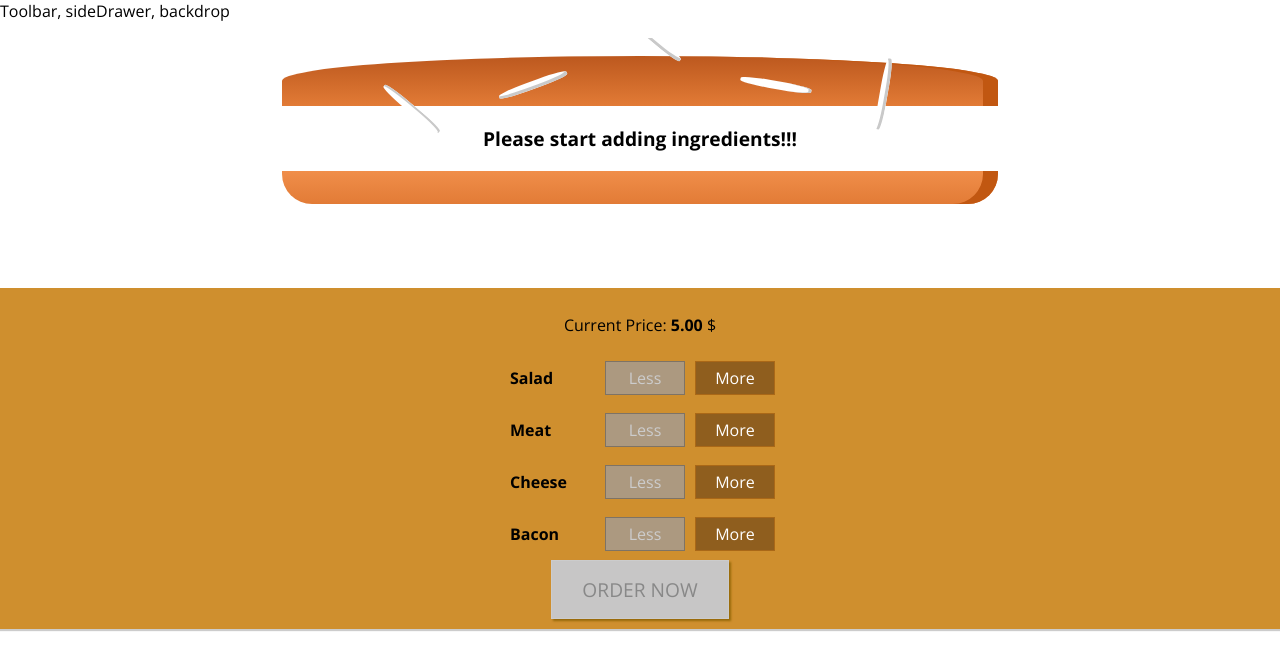
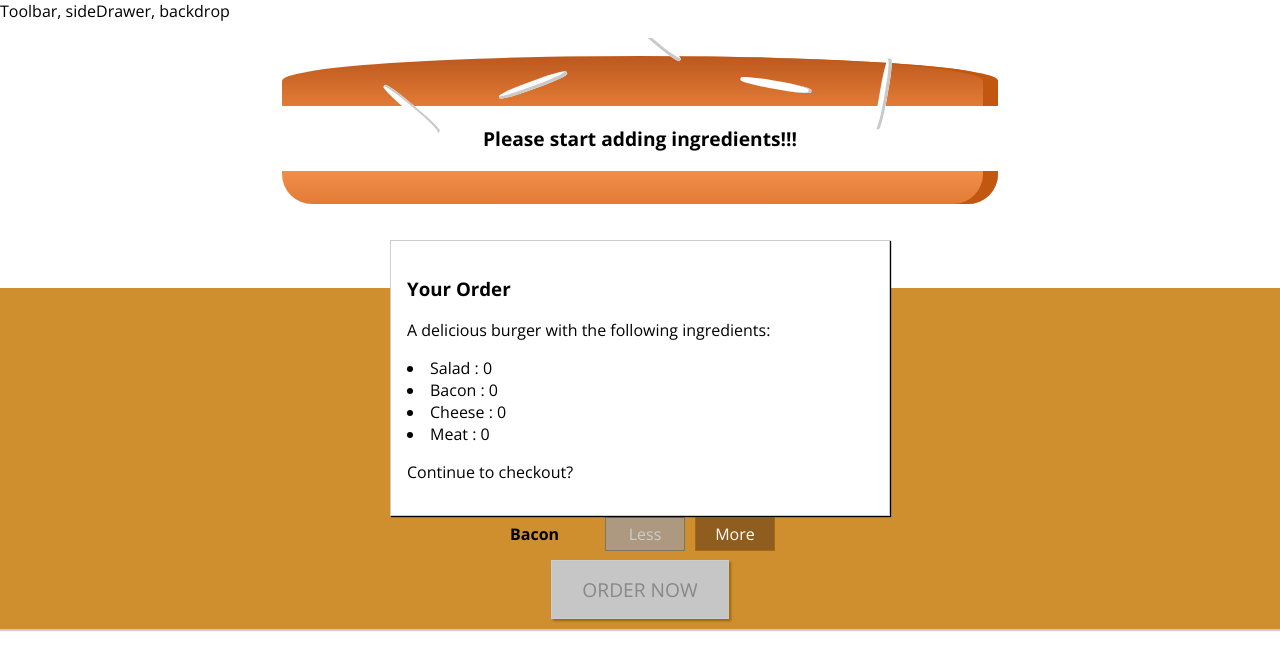
Before and after one commit to Sivajstme/letsmakeburger, a React (Create React App) app: page / in a window 1280 px wide. Shown: the top 670 px of the page. Built offline with nearby package versions, Linux system fonts and the light colour scheme.

Commit message:
Added model

```diff
--- /dev/null
+++ b/src/components/Burger/OrderSummary/OrderSummary.js
@@ -0,0 +1,27 @@
+import React from 'react';
+import Aux from '../../../hoc/Aux';
+
+
+const orderSummary = (props)=>{
+    const ingredientSummary = Object.keys(props.ingredients).map((el,i) =>{
+
+        return <li key={el+i}><span style={{textTransform:'capitalize'}}>{el} </span>: {props.ingredients[el]}</li>;
+
+
+    })
+
+
+    return(
+        <Aux>
+            <h3>Your Order</h3>
+            <p>A delicious burger with the following ingredients:</p>
+
+            {ingredientSummary}
+            <p>Continue to checkout?</p>
+        </Aux>
+
+
+    )
+}
+
+export default orderSummary;
--- /dev/null
+++ b/src/components/UI/Modal/Modal.css
@@ -0,0 +1,20 @@
+.Modal {
+    position: fixed;
+    z-index: 500;
+    background-color: white;
+    width: 70%;
+    border: 1px solid #ccc;
+    box-shadow: 1px 1px 1px black;
+    padding: 16px;
+    left: 15%;
+    top: 30%;
+    box-sizing: border-box;
+    transition: all 0.3s ease-out;
+}
+
+@media (min-width: 600px) {
+    .Modal {
+        width: 500px;
+        left: calc(50% - 250px);
+    }
+}
--- /dev/null
+++ b/src/components/UI/Modal/Modal.js
@@ -0,0 +1,14 @@
+import React from 'react';
+import './Modal.css';
+
+const modal = (props)=>{
+
+    return(
+    <div className='Modal'>
+        {props.children}
+
+    </div>
+    );
+}
+
+export default modal;
--- a/src/containers/BurgerBuilder/BurgerBuilder.js
+++ b/src/containers/BurgerBuilder/BurgerBuilder.js
@@ -2,7 +2,8 @@
 import Aux from '../../hoc/Aux'
 import Burger from '../../components/Burger/Burger'
 import BuildControls from '../../components/Burger/BuildControls/BuildControls';
-
+import Modal from '../../components/UI/Modal/Modal';
+import OrderSummary from '../../components/Burger/OrderSummary/OrderSummary';
 const INGREDIENT_PRICES = {
     salad : 0.5,
     cheese : 0.8,
@@ -82,6 +83,9 @@
         return(
 
             <Aux>
+                <Modal>
+                    <OrderSummary ingredients={this.state.ingredients}/>
+                </Modal>
                 <div>
                     <Burger ingredients={this.state.ingredients}/>
                 </div>
```
Also changed, not shown: src/components/UI/Backdrop/Backdrop.js (added), 2 other files (tests, documents, lock files or other folders).
